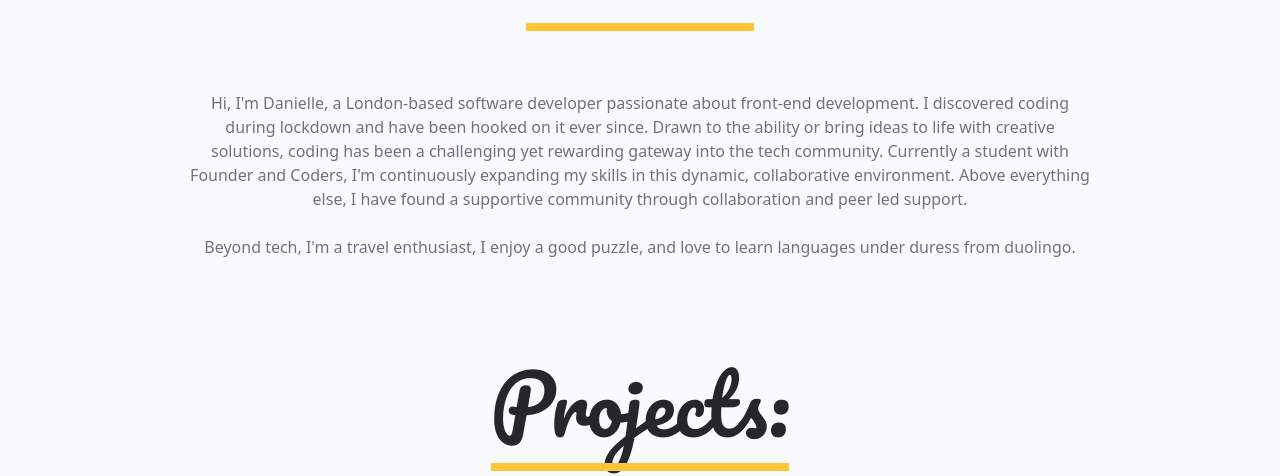
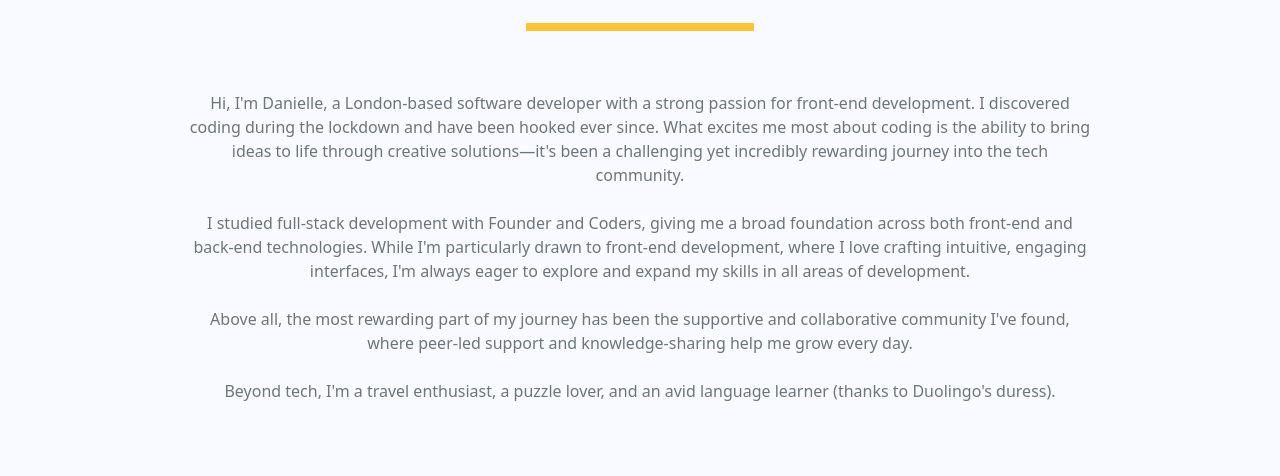
Before and after one commit to Danielle73/Danielle-React-Portfolio, a React (Vite) app in the folder my-portfolio/: page / in a window 1280 px wide. Shown: the part 874-1350 px from the top of the page. Built offline with nearby package versions, Linux system fonts and the light colour scheme.

Commit message:
Minor changes to footer; update to about section

```diff
--- a/my-portfolio/src/components/Footer.jsx
+++ b/my-portfolio/src/components/Footer.jsx
@@ -45,7 +45,6 @@ const currentYear = new Date().getFullYear();
     </a>
 </div>
 
-
         <p className="flex justify-center text-sm" >Danielle Lee {currentYear}</p>
 
         </>
--- a/my-portfolio/src/pages/Homepage.jsx
+++ b/my-portfolio/src/pages/Homepage.jsx
@@ -1,6 +1,3 @@
-import React from "react";
-
-
 const Homepage = () => {
     return (
         <>
@@ -9,17 +6,22 @@ const Homepage = () => {
         {/* about container */}
         <div className="aboutContainer text-wrap flex-col p-8 ml-36 mr-36 ">
 
-        <p>Hi, I&apos;m Danielle, a London-based software developer passionate about front-end development.
-          I discovered coding during lockdown and have been hooked on it ever since.
-          Drawn to the ability or bring ideas to life with creative solutions, coding has been
-          a challenging yet rewarding gateway into the tech community.
-          Currently a student with Founder and Coders,  I&apos;m continuously expanding my skills in this dynamic, collaborative environment.
-          Above everything else, I have found a supportive community through collaboration and peer led
-          support.</p>
-          <br />
-          <p>Beyond tech, I&apos;m a travel enthusiast, I enjoy a good puzzle, and love to learn languages
-            under duress from duolingo.
-          </p>
+        <p>Hi, I&apos;m Danielle, a London-based software developer with a strong passion for front-end development.
+          I discovered coding during the lockdown and have been hooked ever since. What excites me most about coding
+          is the ability to bring ideas to life through creative solutions—it&apos;s been a challenging yet incredibly
+          rewarding journey into the tech community.</p>
+
+        <br />
+        <p>I studied full-stack development with Founder and Coders, giving me a broad foundation across both front-end
+          and back-end technologies. While I&apos;m particularly drawn to front-end development, where I love crafting intuitive,
+          engaging interfaces, I&apos;m always eager to explore and expand my skills in all areas of development.</p>
+
+        <br />
+
+        <p>Above all, the most rewarding part of my journey has been the supportive and collaborative community I&apos;ve found,
+          where peer-led support and knowledge-sharing help me grow every day.</p>
+         <br />
+        <p>Beyond tech, I&apos;m a travel enthusiast, a puzzle lover, and an avid language learner (thanks to Duolingo&apos;s duress).</p>
 
         </div>
       </div>
```
